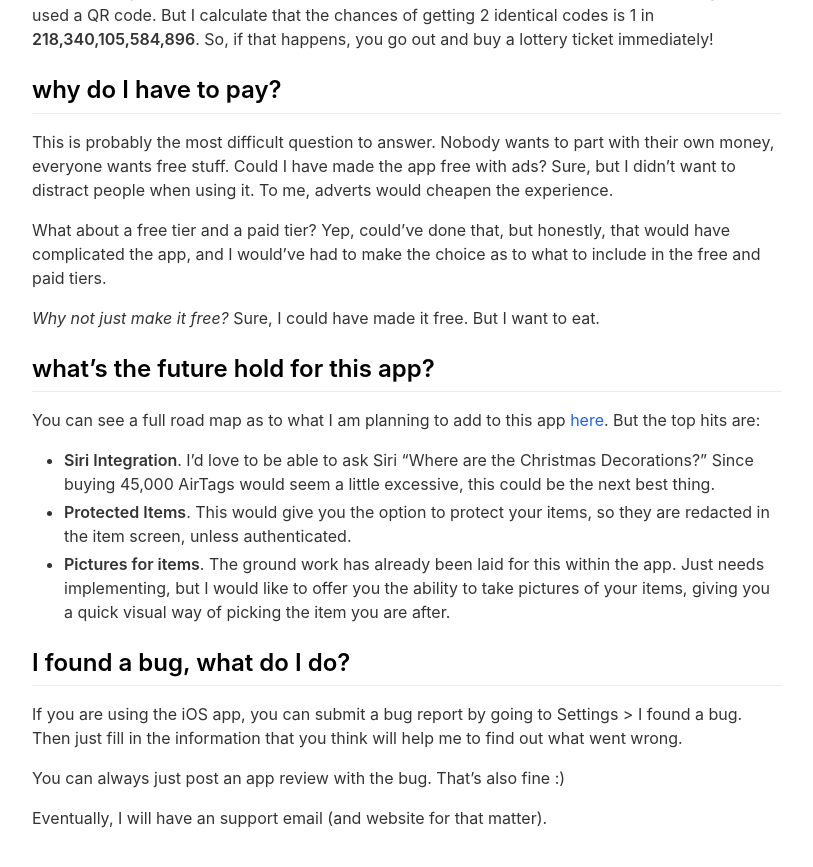
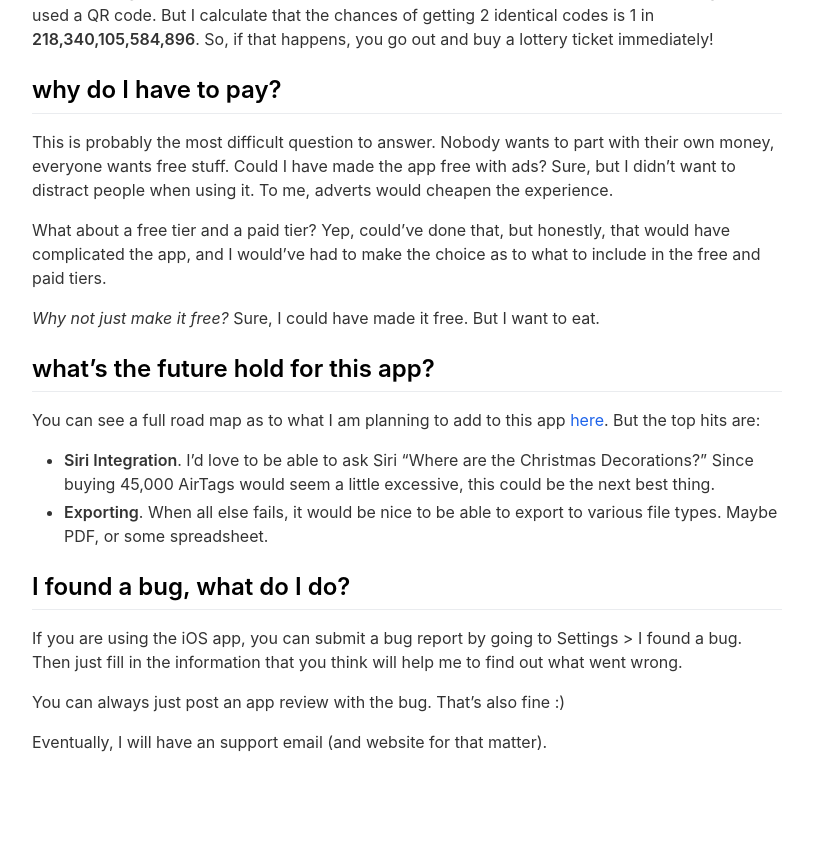
Before and after one commit to PauloxD/moovin-site, a Jekyll site: the page built from _pages/faq.md, in a window 1280 px wide and 900 px high, scrolled down 1066 px. Shown: the top 867 px of the window, without its empty margins (233-1046 px from the left). Built offline with Jekyll 4.4.1, drawn with Linux system fonts in a browser that asks for light colours; nearby versions of some CDN libraries; after the commit the page ends 1890 px from its top, so only the background shows below that.

Commit message:
Update faq.md

```diff
--- a/_pages/faq.md
+++ b/_pages/faq.md
@@ -39,8 +39,8 @@ _Why not just make it free?_ Sure, I could have made it free. But I want to eat.
 You can see a full road map as to what I am planning to add to this app [here](../roadmap). But the top hits are:
 
 - **Siri Integration**. I'd love to be able to ask Siri "Where are the Christmas Decorations?" Since buying 45,000 AirTags would seem a little excessive, this could be the next best thing.
-- **Protected Items**. This would give you the option to protect your items, so they are redacted in the item screen, unless authenticated.
-- **Pictures for items**. The ground work has already been laid for this within the app. Just needs implementing, but I would like to offer you the ability to take pictures of your items, giving you a quick visual way of picking the item you are after.
+- **Exporting**. When all else fails, it would be nice to be able to export to various file types. Maybe PDF, or some spreadsheet.
+
 
 
 ## I found a bug, what do I do?
```
